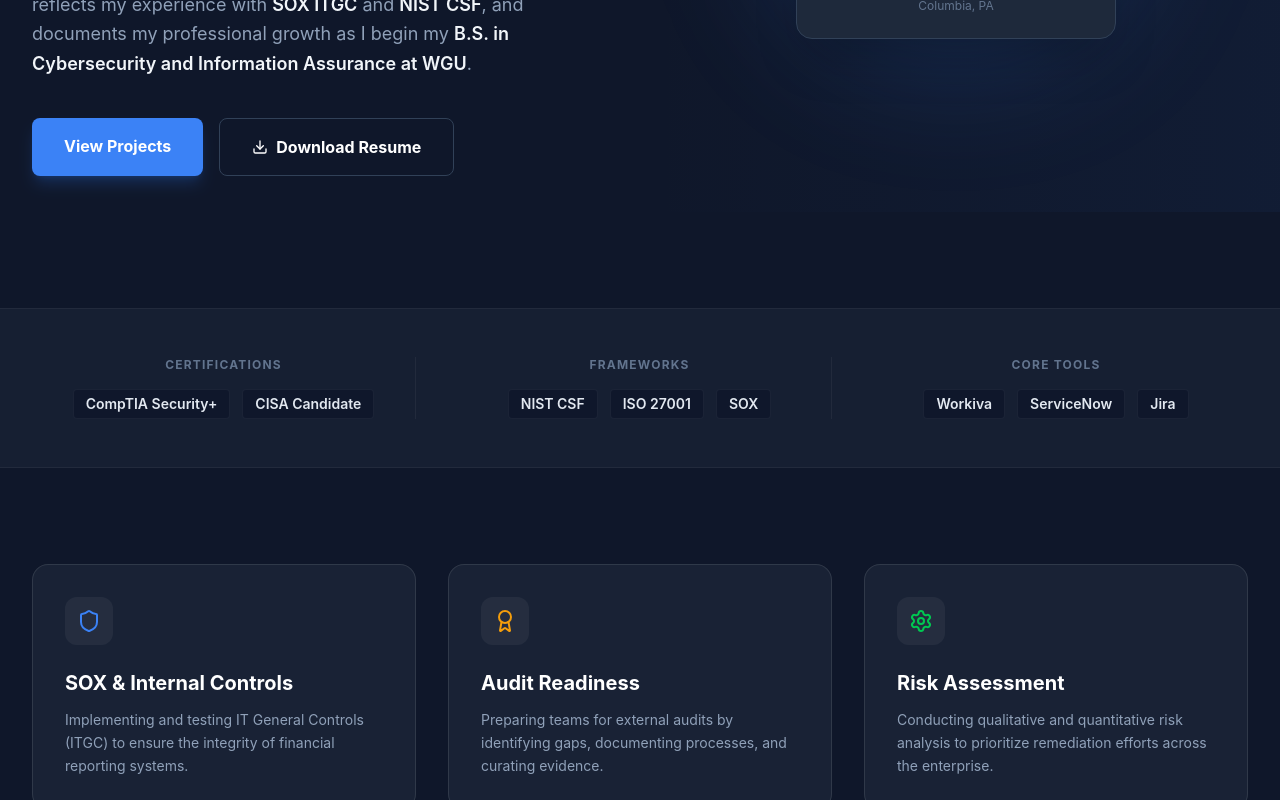
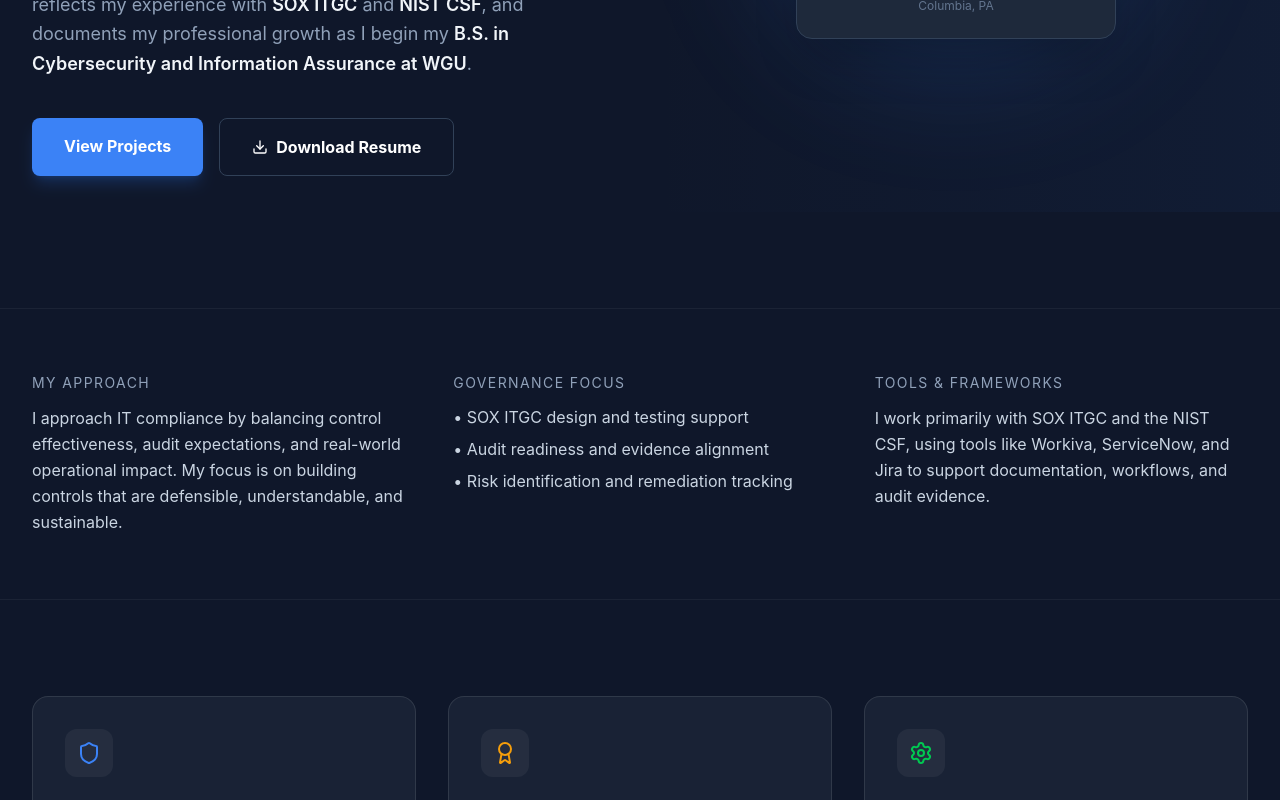
Before and after one commit to JFischer3/JFischer3.github.io, a React (Vite) app: page / in a window 1280 px wide. Shown: the part 494-1294 px from the top of the page. Built offline with nearby package versions, Linux system fonts and the light colour scheme.

Commit message:
Refactor Home component by updating sections
Removed the Credibility Strip section and added a new section on compliance approach, including governance focus and tools used.

```diff
--- a/src/pages/Home.tsx
+++ b/src/pages/Home.tsx
@@ -80,37 +80,46 @@ export default function Home() {
   </div>
 </section>
 
-      {/* Credibility Strip */}
-      <section className="py-12 bg-enterprise-surface/50 border-y border-white/5">
+     {/* How I Approach Compliance */}
+<section className="py-16 border-y border-white/5">
   <div className="max-w-7xl mx-auto px-4 sm:px-6 lg:px-8">
-          <div className="grid grid-cols-1 md:grid-cols-3 gap-8 text-center divide-y md:divide-y-0 md:divide-x divide-white/5">
-            <div className="py-4 md:py-0">
-              <p className="text-xs font-bold uppercase tracking-widest text-slate-500 mb-4">Certifications</p>
-              <div className="flex justify-center gap-3">
-                <span className="bg-slate-900 px-3 py-1 rounded border border-white/5 text-sm font-semibold">CompTIA Security+</span>
-                <span className="bg-slate-900 px-3 py-1 rounded border border-white/5 text-sm font-semibold">CISA Candidate</span>
+    <div className="grid md:grid-cols-3 gap-12">
+
+      <div>
+        <h3 className="text-sm uppercase tracking-widest text-slate-400 mb-3">
+          My Approach
+        </h3>
+        <p className="text-slate-300 leading-relaxed">
+          I approach IT compliance by balancing control effectiveness, audit expectations,
+          and real-world operational impact. My focus is on building controls that are
+          defensible, understandable, and sustainable.
+        </p>
       </div>
+
+      <div>
+        <h3 className="text-sm uppercase tracking-widest text-slate-400 mb-3">
+          Governance Focus
+        </h3>
+        <ul className="space-y-2 text-slate-300">
+          <li>• SOX ITGC design and testing support</li>
+          <li>• Audit readiness and evidence alignment</li>
+          <li>• Risk identification and remediation tracking</li>
+        </ul>
       </div>
-            <div className="py-4 md:py-0">
-              <p className="text-xs font-bold uppercase tracking-widest text-slate-500 mb-4">Frameworks</p>
-              <div className="flex justify-center gap-3">
-                <span className="bg-slate-900 px-3 py-1 rounded border border-white/5 text-sm font-semibold">NIST CSF</span>
-                <span className="bg-slate-900 px-3 py-1 rounded border border-white/5 text-sm font-semibold">ISO 27001</span>
-                <span className="bg-slate-900 px-3 py-1 rounded border border-white/5 text-sm font-semibold">SOX</span>
+
+      <div>
+        <h3 className="text-sm uppercase tracking-widest text-slate-400 mb-3">
+          Tools & Frameworks
+        </h3>
+        <p className="text-slate-300 leading-relaxed">
+          I work primarily with SOX ITGC and the NIST CSF, using tools like Workiva,
+          ServiceNow, and Jira to support documentation, workflows, and audit evidence.
+        </p>
       </div>
-            </div>
-            <div className="py-4 md:py-0">
-              <p className="text-xs font-bold uppercase tracking-widest text-slate-500 mb-4">Core Tools</p>
-              <div className="flex justify-center gap-3">
-                <span className="bg-slate-900 px-3 py-1 rounded border border-white/5 text-sm font-semibold">Workiva</span>
-                <span className="bg-slate-900 px-3 py-1 rounded border border-white/5 text-sm font-semibold">ServiceNow</span>
-                <span className="bg-slate-900 px-3 py-1 rounded border border-white/5 text-sm font-semibold">Jira</span>
-              </div>
-            </div>
+
     </div>
   </div>
 </section>
-
       {/* Featured Focus Areas */}
       <section className="max-w-7xl mx-auto px-4 sm:px-6 lg:px-8">
         <div className="grid md:grid-cols-3 gap-8">
```
Lines whose indentation alone changed are shown as unchanged.
